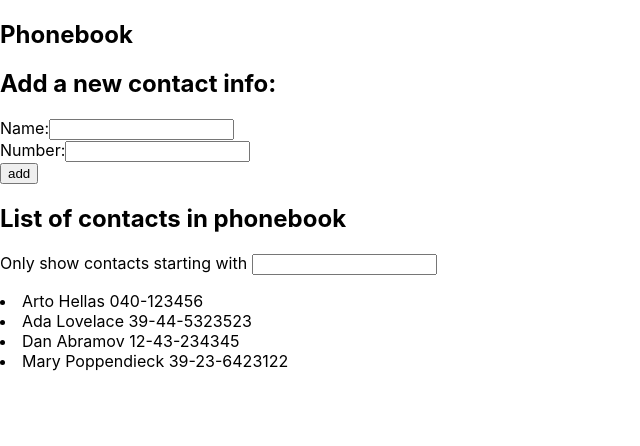
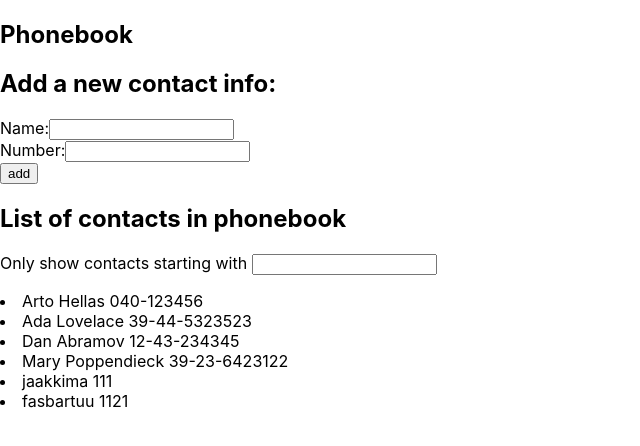
Before and after one commit to valmiste/fullstackopen2021, a React (Create React App) app in the folder osa2/puhelinluettelo/: page / in a window 1280 px wide. Shown: the top 446 px of the page, without its empty margins (0-640 px from the left). Built offline with nearby package versions, Linux system fonts and the light colour scheme; data requests are answered from the project's data file; the HTML template or start-up script is replaced by a standard one.

Commit message:
add 2.15: puhelinluettelo step7

```diff
--- a/osa2/puhelinluettelo/db.json
+++ b/osa2/puhelinluettelo/db.json
@@ -1,5 +1,5 @@
 {
-    "persons":[
+  "persons": [
     {
       "name": "Arto Hellas",
       "number": "040-123456",
@@ -19,6 +19,16 @@
       "name": "Mary Poppendieck",
       "number": "39-23-6423122",
       "id": 4
+    },
+    {
+      "name": "jaakkima",
+      "number": "111",
+      "id": 5
+    },
+    {
+      "name": "fasbartuu",
+      "number": "1121",
+      "id": 6
     }
   ]
 }
--- a/osa2/puhelinluettelo/src/App.js
+++ b/osa2/puhelinluettelo/src/App.js
@@ -75,9 +75,6 @@ const App = () => {
   const [persons, setPersons] = useState([
     // Add enough default data for testing.
     { name: "Arto Hellas", number: "040-123456" },
-    { name: "Ada Lovelace", number: "39-44-5323523" },
-    { name: "Dan Abramov", number: "12-43-234345" },
-    { name: "Mary Poppendieck", number: "39-23-6423122" },
   ]);
   const [currentFilter, setNewFilter] = useState("");
   const [newName, setNewName] = useState("");
@@ -108,13 +105,18 @@ const App = () => {
 
     const newContactInfoObj = {
       name: newName,
-      id: persons.length + 1,
+      // id: persons.length + 1,
       number: newNumber,
     };
 
-    setPersons((persons) => [...persons, newContactInfoObj]);
-    setNewName("");
-    setNewNumber("");
+    axios.post('http://localhost:3001/persons', newContactInfoObj)
+    .then( response => {
+      setPersons(persons.concat(response.data))
+      setNewName("");
+      setNewNumber("");
+    })
+
+    // setPersons((persons) => [...persons, newContactInfoObj]);
   };
 
   // Create filtered list with case insensitive matching.
```
Also changed, not shown: osa2/puhelinluettelo/package.json (line endings or trailing spaces), 1 other file (tests, documents, lock files or other folders). Lines whose indentation alone changed are shown as unchanged.
